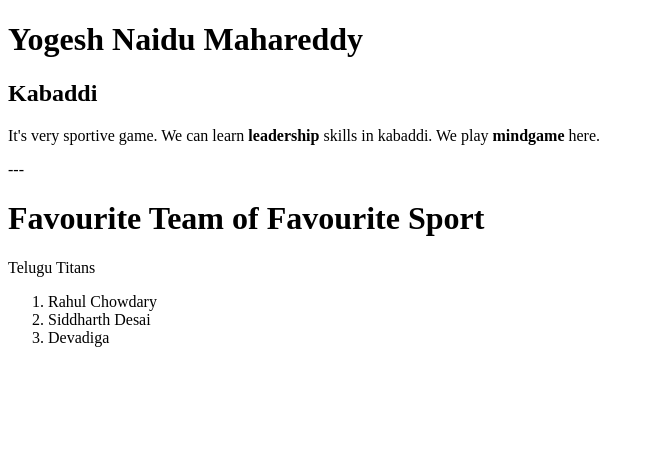
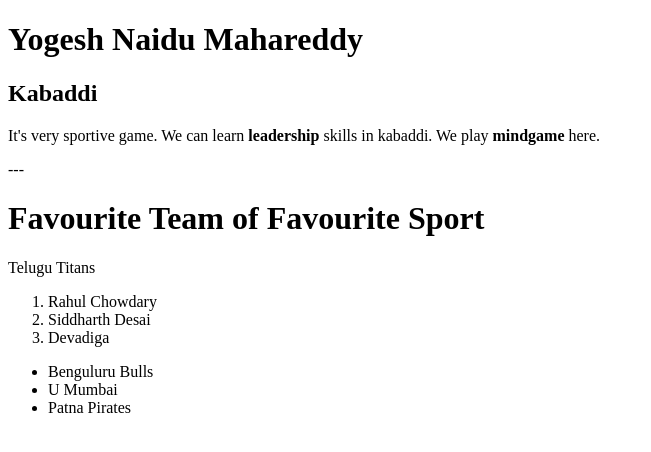
Before and after one commit to 44-563-Web-Apps-S23/44563-webapps-assignment-3-yogesh-naidu, a plain HTML site: page index.html in a window 1280 px wide. Shown: the whole page, without its empty margins (0-651 px from the left). Drawn offline with Linux system fonts and the light colour scheme.

Commit message:
Added some other good teams also

```diff
--- a/index.html
+++ b/index.html
@@ -26,4 +26,9 @@
         <li> Siddharth Desai </li>
         <li> Devadiga </li>
     </ol>
+    <ul>
+        <li> Benguluru Bulls </li>
+        <li> U Mumbai </li>
+        <li> Patna Pirates </li>
+    </ul>
 </body>
```
